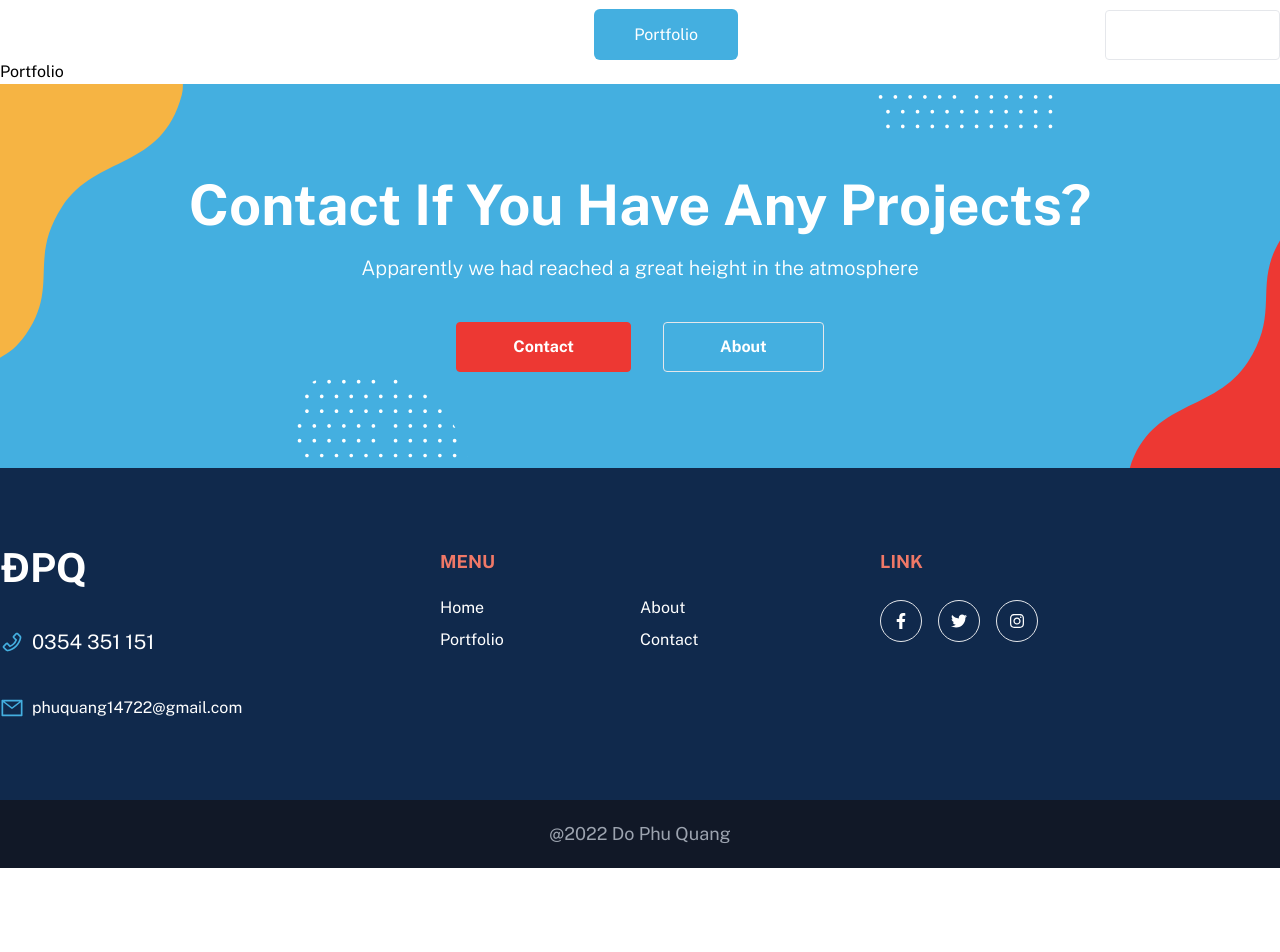
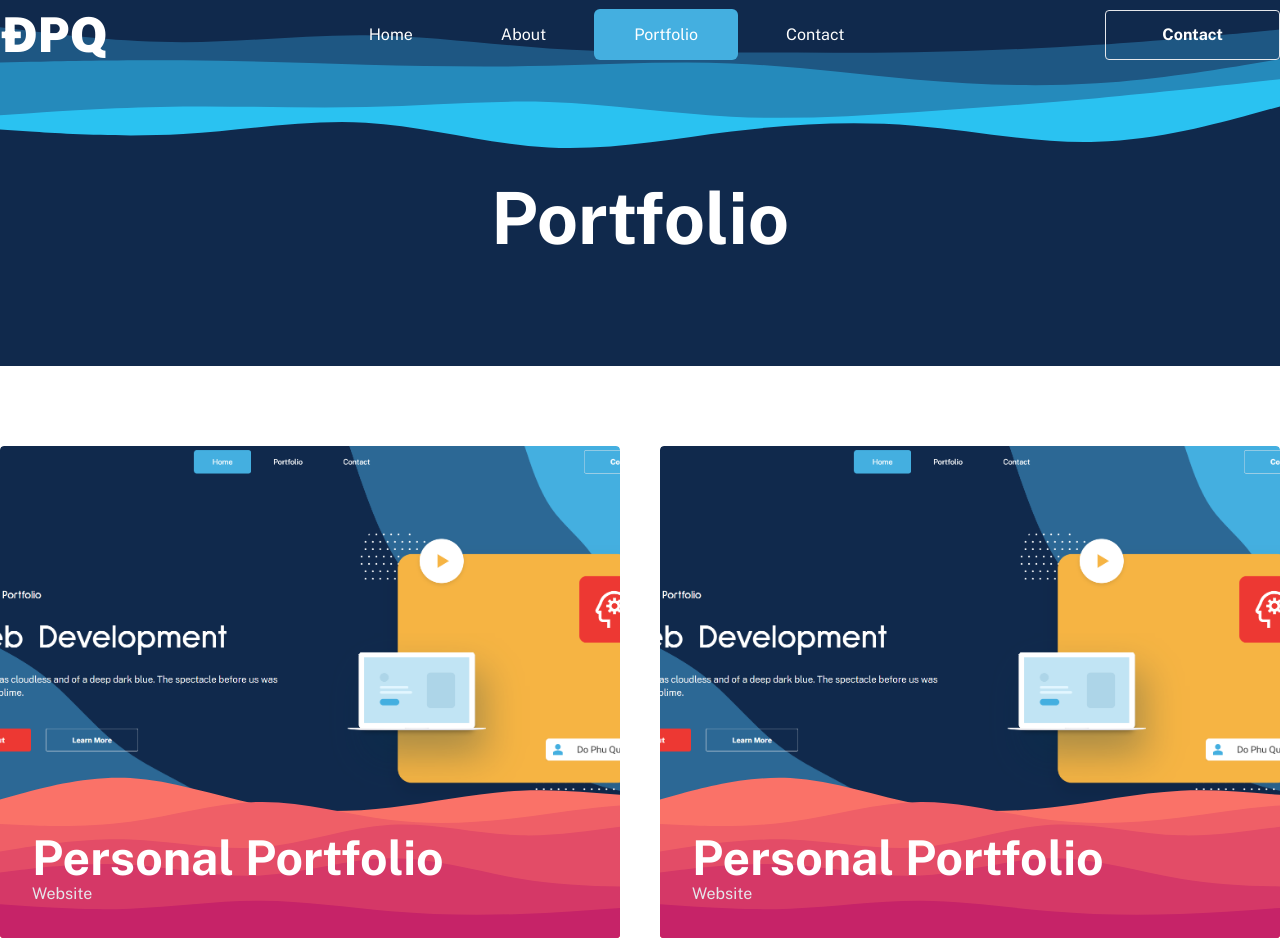
Before and after one commit to phuquang147/portfolio, a React (Create React App) app: page /portfolio in a window 1280 px wide. Shown: the top 952 px of the page. Before the commit the page ends 868 px from the top, so only its background shows below. Built offline with nearby package versions, Linux system fonts and the light colour scheme; a web font is replaced by a local one.

Commit message:
Add portfolio page

```diff
--- a/src/pages/Portfolio.tsx
+++ b/src/pages/Portfolio.tsx
@@ -1,5 +1,14 @@
-import React from 'react';
+import Project from '~/components/Project';
+import Heading from '~/ui-components/Heading';
 
 export default function Portfolio() {
-  return <div className="pt-[60px]">Portfolio</div>;
+  return (
+    <div className="">
+      <Heading content="Portfolio" />
+      <div className="grid grid-cols-2 container mx-auto gap-10 py-20 px-6 md:px-10 lg:px-0">
+        <Project className="col-span-2 lg:col-span-1" />
+        <Project className="col-span-2 lg:col-span-1" />
+      </div>
+    </div>
+  );
 }
```
